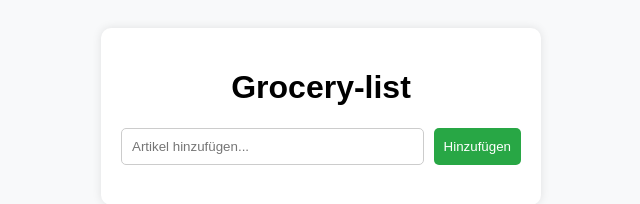
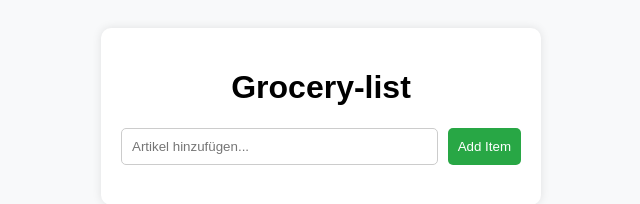
Before and after one commit to RHnextcode/myNextProject, a plain HTML site: page index.html in a window 1280 px wide. Shown: the full height of the page, 319-959 px from the left. Drawn offline with Linux system fonts and the light colour scheme.

Commit message:
Update index.html

```diff
--- a/index.html
+++ b/index.html
@@ -15,7 +15,7 @@
         <!-- Form-->
         <form class="grocery-form">
             <input type="text" id="grocery" placeholder="Artikel hinzufügen...">
-            <button type="submit" id="submit-btn">Hinzufügen</button>
+            <button type="submit" id="submit-btn">Add Item</button>
         </form>
 
         <!-- Grocery-Container -->
```
